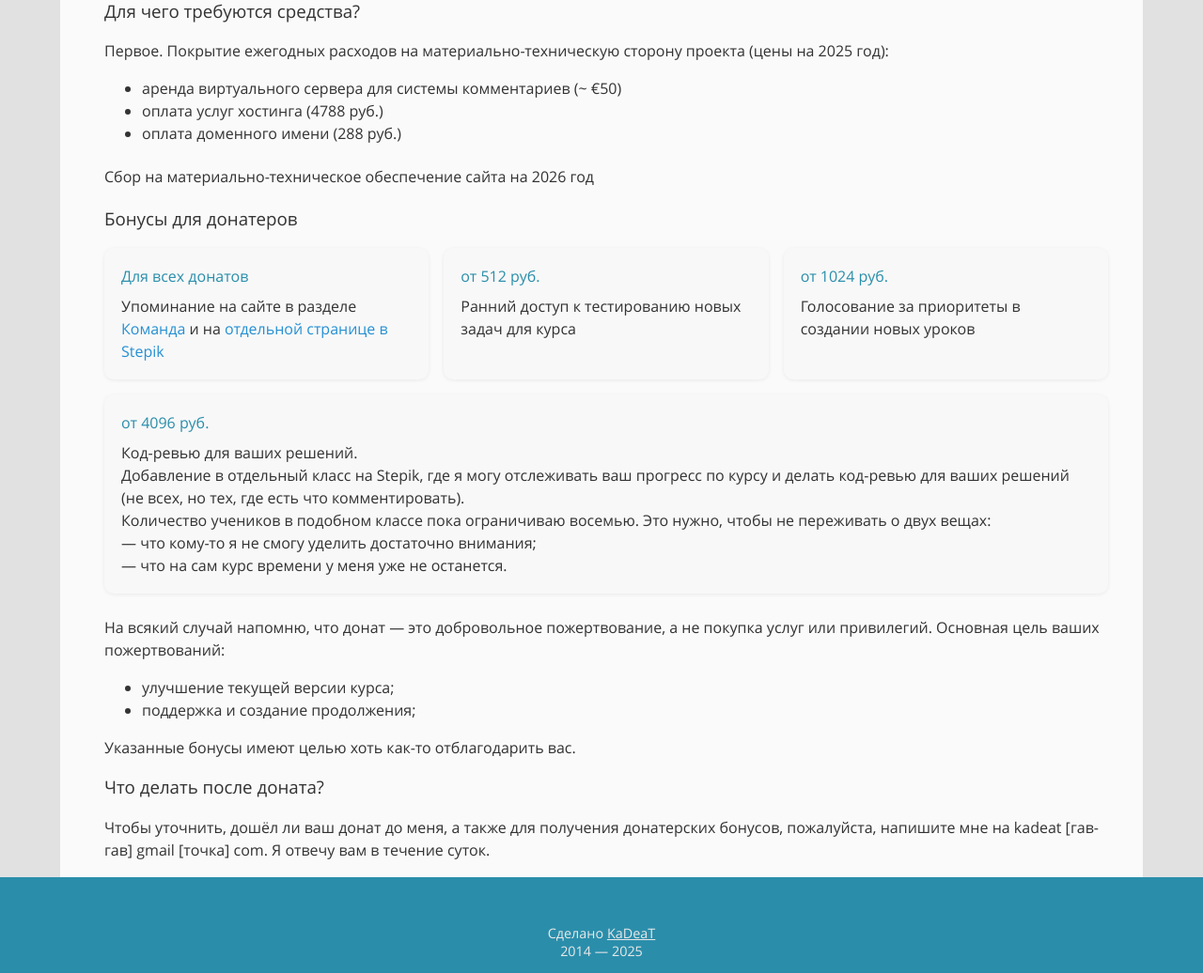
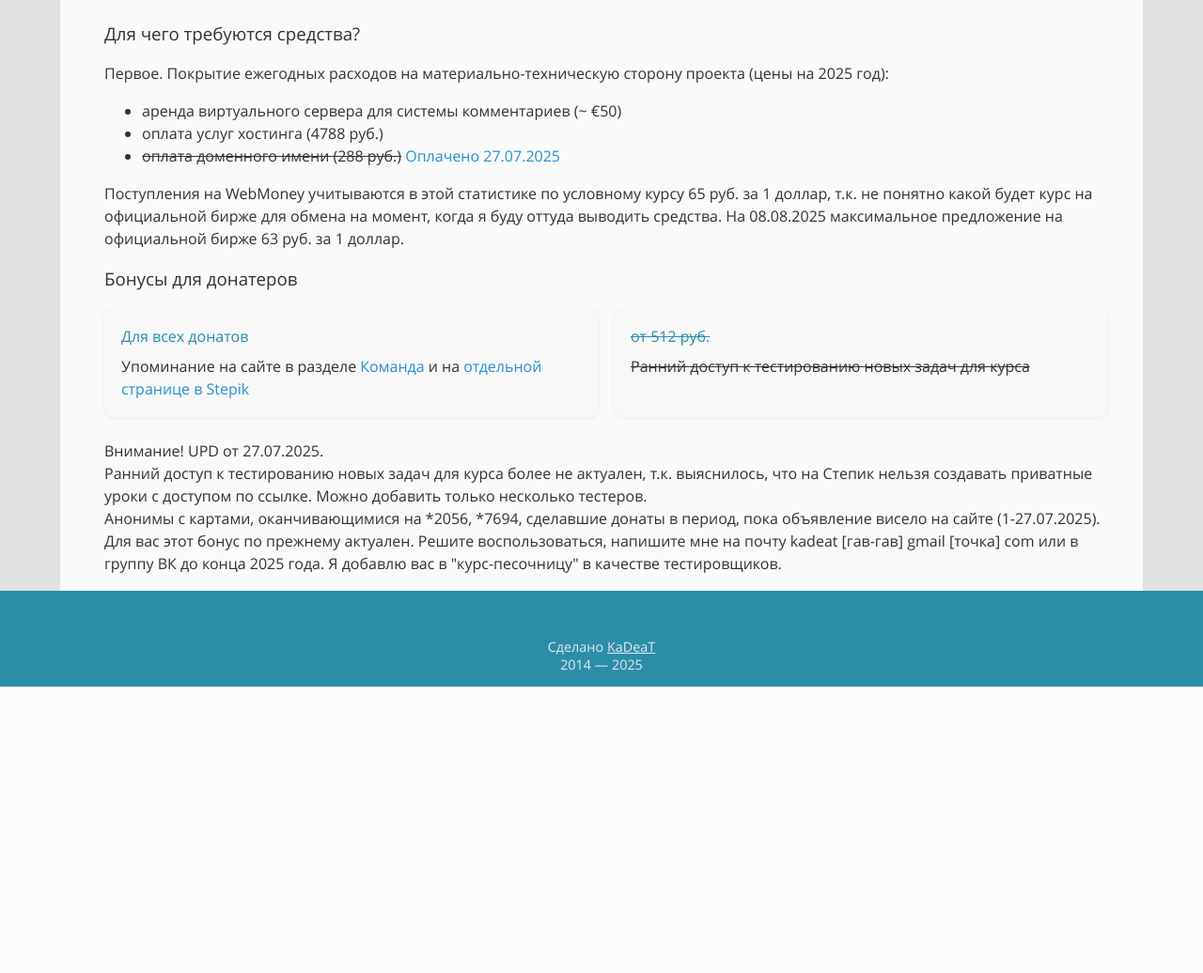
Before and after one commit to YoungCoder-Ru/textbook_homeserver, a PHP site: page /donate.php in a window 1280 px wide. Shown: the part 1130-2166 px from the top of the page at 94% size. After the commit the page ends 1861 px from the top, so only its background shows below. Run offline with PHP 8.4, Linux system fonts and the light colour scheme; data that the repository does not hold is empty.

Commit message:
Sync from youngcoder_engine: Добавил учёт долларовых донатов по курсу WM

```diff
--- a/config/site_config.php
+++ b/config/site_config.php
@@ -10,7 +10,6 @@ define('SITE_URL', $_ENV['SITE_URL']);
 define('PAGES', json_decode($_ENV['PAGES'], true));
 
 define('MENU_ITEMS', array_filter([
-    ['name'=> 'blog', 'url' => 'https://blog.youngcoder.ru', 'text' => 'Блог'],
     ['name'=> 'how-to-learn', 'url' => '/how-to-learn.php', 'text' => 'Как&nbsp;учиться?'],
     ['name'=> 'map', 'url' => '/map.php', 'text' => 'Карта'],
     ['name'=> 'tasks', 'url' => '/tasks.php', 'text' => 'Задачи'],
@@ -63,7 +62,7 @@ $modules = array_unique($modules);
 
 DEFINE('MODULES', $modules);
 
-define('DONATION_USD_CURRENCY_RATE', 78);
+define('DONATION_USD_CURRENCY_RATE', 65);
 define('DONATION_EUR_CURRENCY_RATE', 92);
 
 ?>
--- a/pages/donate_content.php
+++ b/pages/donate_content.php
@@ -29,6 +29,7 @@
             <li>Тинькоф (сервис позволяет оставить комментарий к донату): <a href="https://tbank.ru/cf/AQaphilF8KD">ссылка</a></li>
             <li>YooMoney (РФ и СНГ, рубли):<a href="https://yoomoney.ru/to/41001388269088"> <strong>41001388269088</strong></a></li>
             <li>WebMoney (все страны, сервис позволяет оставить комментарий к донату): <strong>Z127414214571</strong></li>
+            <li>Бусти (здесь выкладываю отчёты о работе над курсом): <a href="https://boosty.to/lang_c">Посмотреть</a></li>
         </ul>
 
         <p>Если переводите средства на карту ВТБ, пожалуйста, указывайте в комментарии, что это пожертвование/донат на развитие проекта YoungCoder или что-то в таком духе. Иначе банковские структуры безопасности могут счесть меня мошенником, отмывающим денежные средства и заблокировать карту.</p>
@@ -66,10 +67,8 @@
         <ul>
             <li>аренда виртуального сервера для системы комментариев (~ €50)</li>
             <li>оплата услуг хостинга (4788 руб.)</li>
-            <li>оплата доменного имени (288 руб.)</li>
+            <li><span style="text-decoration: line-through;">оплата доменного имени (288 руб.)</span> <a href="https://boosty.to/lang_c/posts/dabefbb0-3de2-44f4-963f-0028b60dbc65">Оплачено 27.07.2025</a></li>
         </ul>
-
-        <h4>Сбор на материально-техническое обеспечение сайта на 2026 год</h4>
 
         <?php
 
@@ -83,6 +82,7 @@
             $percent = $goal > 0 ? round($donated / $goal * 100) : 0;
         ?>
 
+            <h4>Сбор на материально-техническое обеспечение сайта на 2026 год</h4>
             <div class="donationProgressWrapper">
                 <div class="donationProgressBarBg">
                     <div class="donationProgressBar" style="width:<?= $percent ?>%"></div>
@@ -95,6 +95,10 @@
         }
         ?>
 
+            <p>Поступления на WebMoney учитываются в этой статистике по условному курсу 65 руб. за 1 доллар,
+                т.к. не понятно какой будет курс на официальной бирже для обмена на момент, когда я буду оттуда выводить средства. На 08.08.2025 максимальное предложение на официальной бирже 63 руб. за 1 доллар.
+            </p>
+
         <h3>Бонусы для донатеров</h3>
         <div class="donationBonuses">
             <div class="donationBonusCard">
@@ -102,34 +106,14 @@
                 <div>Упоминание на сайте в разделе <a href="https://youngcoder.ru/team.php">Команда</a> и на <a href="https://stepik.org/lesson/1340735/step/11?unit=1356402">отдельной странице в Stepik</a></div>
             </div>
             <div class="donationBonusCard">
-                <div class="donationBonusTitle">от 512 руб.</div>
-                <div>Ранний доступ к тестированию новых задач для курса</div>
-            </div>
-            <div class="donationBonusCard">
-                <div class="donationBonusTitle">от 1024 руб.</div>
-                <div>Голосование за приоритеты в создании новых уроков</div>
-            </div>
-            <div class="donationBonusCard">
-                <div class="donationBonusTitle">от 4096 руб.</div>
-                <div>
-                    Код-ревью для ваших решений.<br>
-                    Добавление в отдельный класс на Stepik, где я могу отслеживать ваш прогресс по курсу и делать код-ревью для ваших решений (не всех, но тех, где есть что комментировать).<br>
-                    Количество учеников в подобном классе пока ограничиваю восемью. Это нужно, чтобы не переживать о двух вещах:
-                    <br />— что кому-то я не смогу уделить достаточно внимания;
-                    <br />— что на сам курс времени у меня уже не останется.
-                </div>
+                <div class="donationBonusTitle" style="text-decoration: line-through;">от 512 руб.</div>
+                <div style="text-decoration: line-through;">Ранний доступ к тестированию новых задач для курса</div>
             </div>
         </div>
 
-        <p>На всякий случай напомню, что донат — это добровольное пожертвование, а не покупка услуг или привилегий. Основная цель ваших пожертвований:
-            <ul>
-                <li>улучшение текущей версии курса;</li>
-                <li>поддержка и создание продолжения;</li>
-            </ul>
-            Указанные бонусы имеют целью хоть как-то отблагодарить вас.</p>
-
-        <h3> Что делать после доната? </h3>
-        <p>Чтобы уточнить, дошёл ли ваш донат до меня, а также для получения донатерских бонусов, пожалуйста, напишите мне на kadeat [гав-гав] gmail [точка] com. Я отвечу вам в течение суток.</p>
+        <p> <b> Внимание! UPD от 27.07.2025.</b><br/>
+        Ранний доступ к тестированию новых задач для курса более не актуален, т.к. выяснилось, что на Степик нельзя создавать приватные уроки с доступом по ссылке. Можно добавить только несколько тестеров. <br/>
+        Анонимы с картами, оканчивающимися на *2056, *7694, сделавшие донаты в период, пока объявление висело на сайте (1-27.07.2025). Для вас этот бонус по прежнему актуален. Решите воспользоваться, напишите мне на почту kadeat [гав-гав] gmail [точка] com или в группу ВК до конца 2025 года. Я добавлю вас в "курс-песочницу" в качестве тестировщиков. </p>
 
     </article>
 </div>
```
